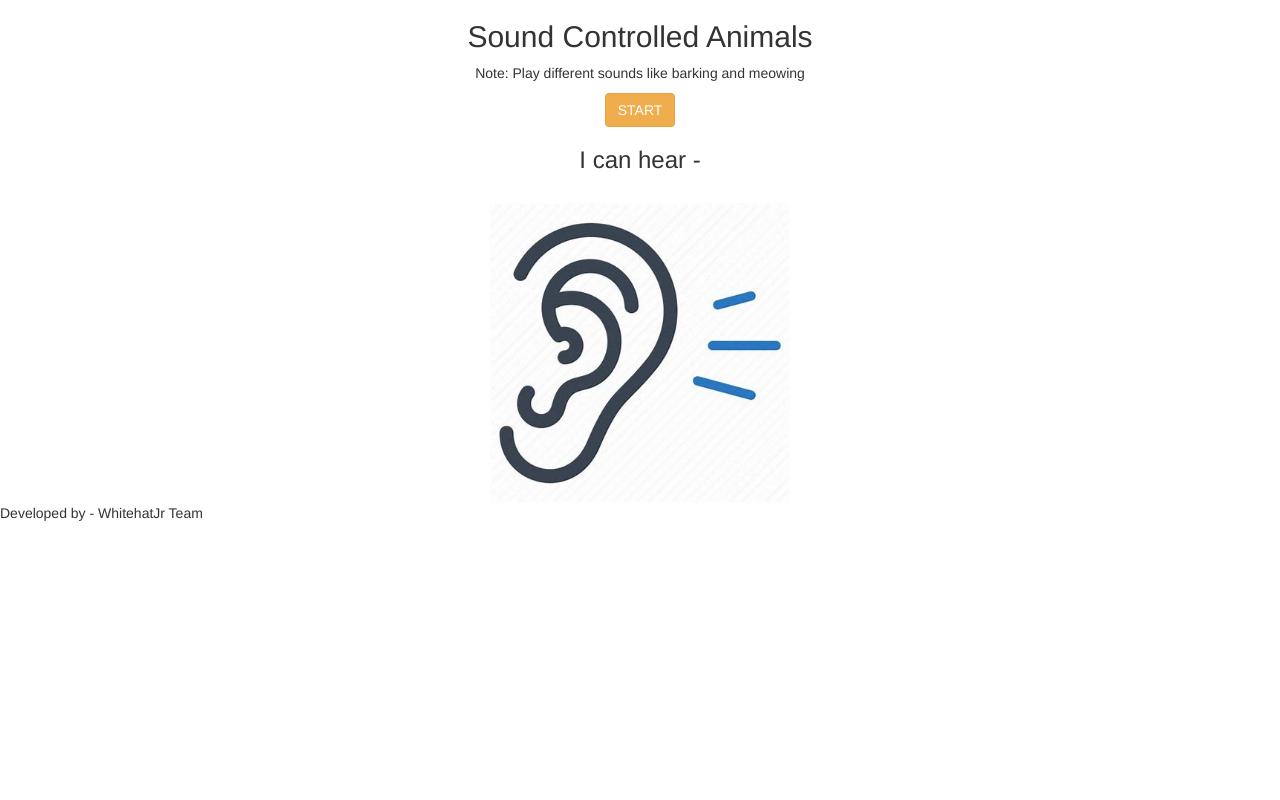
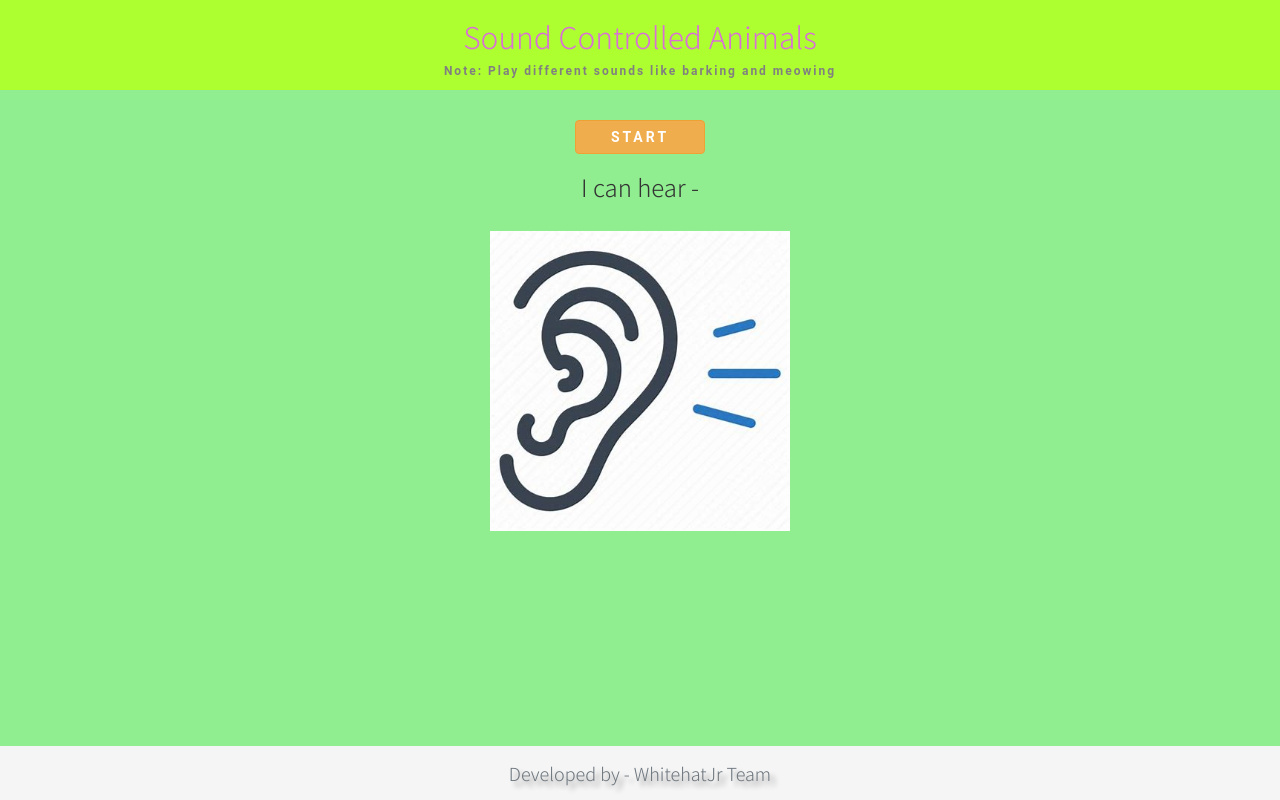
Before and after one commit to ElasticBow/sound-controlled-animals-project, a plain HTML site: page index.html in a window 1280 px wide. Drawn offline with nearby package versions, Linux system fonts and the light colour scheme.

Commit message:
Add files via upload

```diff
--- a/index.html
+++ b/index.html
@@ -8,6 +8,11 @@
         <link rel="stylesheet" href="https://maxcdn.bootstrapcdn.com/bootstrap/3.4.1/css/bootstrap.min.css">
         <script src="https://ajax.googleapis.com/ajax/libs/jquery/3.5.1/jquery.min.js"></script>
         <script src="https://maxcdn.bootstrapcdn.com/bootstrap/3.4.1/js/bootstrap.min.js"></script>
+        <link rel="preconnect" href="https://fonts.googleapis.com">
+<link rel="preconnect" href="https://fonts.gstatic.com" crossorigin>
+<link href="https://fonts.googleapis.com/css2?family=Noto+Sans+JP:wght@300&display=swap" rel="stylesheet">
+<link rel="stylesheet" type="text/css" href="style.css">
+
     </head>
     <body>
         <div class="col-xs-12 header_div text-center">
@@ -28,4 +33,5 @@
             Developed by - WhitehatJr Team
           </div>
     </body>
+    <script src="main.js"></script>
 </html>
--- /dev/null
+++ b/main.js
@@ -0,0 +1,16 @@
+function startClassification()
+{
+    navigator.mediaDevices.getUserMedia({audio: true});
+    classifier = ml5.soundClassifier('https://teachablemachine.withgoogle.com/models/BfFdQnp5l/model.json', modelReady);
+}
+function modelReady(){
+
+    classifier.classify(gotResults);
+}
+function gotResults(error, results)
+    {
+        if (error)
+        {
+    console.error(error);
+        }
+    }
--- /dev/null
+++ b/style.css
@@ -0,0 +1,38 @@
+body
+{
+    font-family: 'Noto Sans JP', sans-serif;
+    background: lightgreen;
+}
+
+.header_div
+{
+    background:greenyellow;
+    color: orchid;
+}
+
+.header_div p{
+    font-family: 'Roboto', sans-serif;
+    color: gray;
+    letter-spacing: 2px;
+    font-size: 12px;
+    font-weight: bold;
+}
+.main_div button{
+    font-family: 'Roboto', sans-serif;
+    margin-top: 30px;
+    width: 130px;
+    font-weight: bolder;
+    letter-spacing: 3px;
+}
+
+.copy_right_footer {
+    position: fixed;
+    color: #6c757d;
+    bottom: 0;
+    width: 100%;
+    font-size: 18px;
+    background-color: #f5f5f5;
+    line-height: 3;
+    text-align: center;
+    text-shadow: 5px 5px 5px rgb(151, 149, 149);
+}
```
